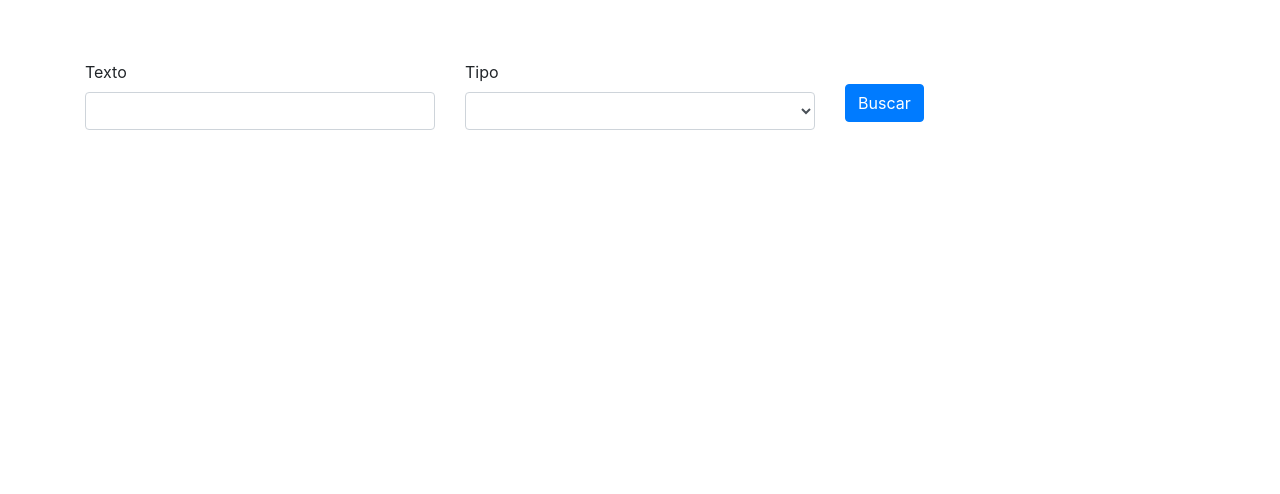
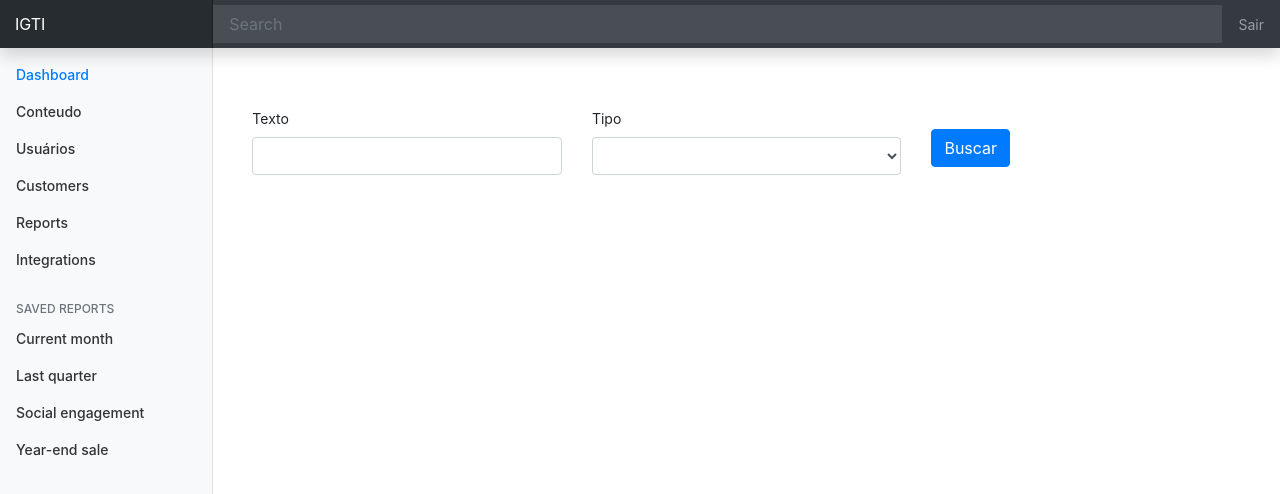
Before and after one commit to candradebh/bigdatabr, a Vue app in the folder client/: page / in a window 1280 px wide. Shown: the top 494 px of the page. Built offline with nearby package versions, Linux system fonts and the light colour scheme.

Commit message:
dashboard

```diff
--- a/client/src/App.vue
+++ b/client/src/App.vue
@@ -1,9 +1,17 @@
 <template>
   <div id="app">
-    <router-view/>
+      <search-main></search-main>
+    <div class="container-fluid">
+      <div class="row">
+        <side-menu></side-menu>
+        <main role="main" class="col-md-9 ml-sm-auto col-lg-10 px-4">
+          <router-view/>
+        </main>
+      </div>
+    </div>
   </div>
 </template>
 <style lang="scss">
-  @import './assets/styles/custom.scss';
-  @import '../node_modules/bootstrap/scss/bootstrap.scss';
+@import "../node_modules/bootstrap/scss/bootstrap.scss";
+@import "./assets/styles/custom.scss";
 </style>
--- a/client/src/assets/styles/custom.scss
+++ b/client/src/assets/styles/custom.scss
@@ -1,3 +1,109 @@
 #app {
     margin-top: 60px
 }
+body {
+    font-size: .875rem;
+  }
+
+  .feather {
+    width: 16px;
+    height: 16px;
+    vertical-align: text-bottom;
+  }
+
+  /*
+   * Sidebar
+   */
+
+  .sidebar {
+    position: fixed;
+    top: 0;
+    bottom: 0;
+    left: 0;
+    z-index: 100; /* Behind the navbar */
+    padding: 48px 0 0; /* Height of navbar */
+    box-shadow: inset -1px 0 0 rgba(0, 0, 0, .1);
+  }
+
+  .sidebar-sticky {
+    position: relative;
+    top: 0;
+    height: calc(100vh - 48px);
+    padding-top: .5rem;
+    overflow-x: hidden;
+    overflow-y: auto; /* Scrollable contents if viewport is shorter than content. */
+  }
+
+  @supports ((position: -webkit-sticky) or (position: sticky)) {
+    .sidebar-sticky {
+      position: -webkit-sticky;
+      position: sticky;
+    }
+  }
+
+  .sidebar .nav-link {
+    font-weight: 500;
+    color: #333;
+  }
+
+  .sidebar .nav-link .feather {
+    margin-right: 4px;
+    color: #999;
+  }
+
+  .sidebar .nav-link.active {
+    color: #007bff;
+  }
+
+  .sidebar .nav-link:hover .feather,
+  .sidebar .nav-link.active .feather {
+    color: inherit;
+  }
+
+  .sidebar-heading {
+    font-size: .75rem;
+    text-transform: uppercase;
+  }
+
+  /*
+   * Content
+   */
+
+  [role="main"] {
+    padding-top: 133px; /* Space for fixed navbar */
+  }
+
+  @media (min-width: 768px) {
+    [role="main"] {
+      padding-top: 48px; /* Space for fixed navbar */
+    }
+  }
+
+  /*
+   * Navbar
+   */
+
+  .navbar-brand {
+    padding-top: .75rem;
+    padding-bottom: .75rem;
+    font-size: 1rem;
+    background-color: rgba(0, 0, 0, .25);
+    box-shadow: inset -1px 0 0 rgba(0, 0, 0, .25);
+  }
+
+  .navbar .form-control {
+    padding: .75rem 1rem;
+    border-width: 0;
+    border-radius: 0;
+  }
+
+  .form-control-dark {
+    color: #fff;
+    background-color: rgba(255, 255, 255, .1);
+    border-color: rgba(255, 255, 255, .1);
+  }
+
+  .form-control-dark:focus {
+    border-color: transparent;
+    box-shadow: 0 0 0 3px rgba(255, 255, 255, .25);
+  }
--- /dev/null
+++ b/client/src/components/Navbar.vue
@@ -0,0 +1,84 @@
+<template>
+  <nav class="col-md-2 d-none d-md-block bg-light sidebar">
+    <div class="sidebar-sticky">
+      <ul class="nav flex-column">
+        <li class="nav-item">
+          <a class="nav-link active" href="#">
+            <span data-feather="home"></span>
+            Dashboard
+            <span class="sr-only">(current)</span>
+          </a>
+        </li>
+        <li class="nav-item">
+          <a class="nav-link" href="#">
+            <span data-feather="file"></span>
+            Conteudo
+          </a>
+        </li>
+        <li class="nav-item">
+          <a class="nav-link" href="#">
+            <span data-feather="shopping-cart"></span>
+            Usuários
+          </a>
+        </li>
+        <li class="nav-item">
+          <a class="nav-link" href="#">
+            <span data-feather="users"></span>
+            Customers
+          </a>
+        </li>
+        <li class="nav-item">
+          <a class="nav-link" href="#">
+            <span data-feather="bar-chart-2"></span>
+            Reports
+          </a>
+        </li>
+        <li class="nav-item">
+          <a class="nav-link" href="#">
+            <span data-feather="layers"></span>
+            Integrations
+          </a>
+        </li>
+      </ul>
+
+      <h6 class="sidebar-heading d-flex justify-content-between
+                align-items-center px-3 mt-4 mb-1 text-muted" >
+        <span>Saved reports</span>
+        <a class="d-flex align-items-center text-muted" href="#">
+          <span data-feather="plus-circle"></span>
+        </a>
+      </h6>
+      <ul class="nav flex-column mb-2">
+        <li class="nav-item">
+          <a class="nav-link" href="#">
+            <span data-feather="file-text"></span>
+            Current month
+          </a>
+        </li>
+        <li class="nav-item">
+          <a class="nav-link" href="#">
+            <span data-feather="file-text"></span>
+            Last quarter
+          </a>
+        </li>
+        <li class="nav-item">
+          <a class="nav-link" href="#">
+            <span data-feather="file-text"></span>
+            Social engagement
+          </a>
+        </li>
+        <li class="nav-item">
+          <a class="nav-link" href="#">
+            <span data-feather="file-text"></span>
+            Year-end sale
+          </a>
+        </li>
+      </ul>
+    </div>
+  </nav>
+</template>
+<script>
+export default {
+  name: 'Navbar',
+};
+</script>
--- /dev/null
+++ b/client/src/components/SearchMain.vue
@@ -0,0 +1,21 @@
+<template>
+  <nav class="navbar navbar-dark fixed-top bg-dark flex-md-nowrap p-0 shadow">
+      <a class="navbar-brand col-sm-3 col-md-2 mr-0" href="#">IGTI</a>
+      <input
+        class="form-control form-control-dark w-100"
+        type="text"
+        placeholder="Search"
+        aria-label="Search"
+      >
+      <ul class="navbar-nav px-3">
+        <li class="nav-item text-nowrap">
+          <a class="nav-link" href="#">Sair</a>
+        </li>
+      </ul>
+    </nav>
+</template>
+<script>
+export default {
+  name: 'SearchMain',
+};
+</script>
```
Also changed, not shown: client/src/main.js (+7 -0 lines).
